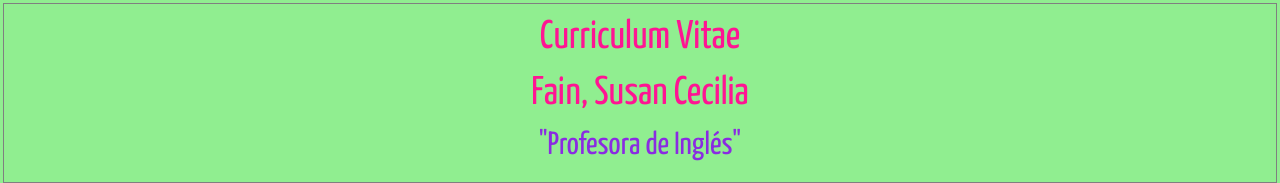
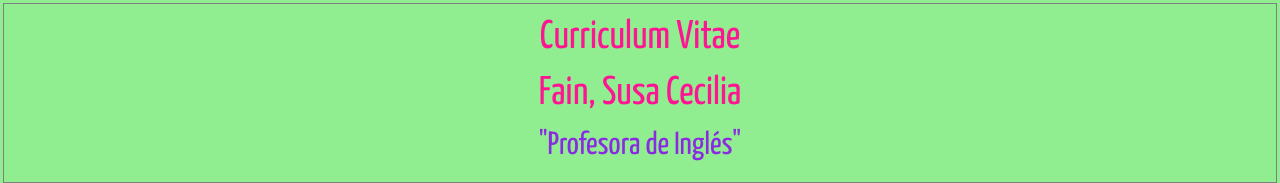
Before and after one commit to Susana2801/MyCV-presentation, a plain HTML site: page index.html in a window 1280 px wide. Shown: the top 183 px of the page. Drawn offline with nearby package versions, Linux system fonts and the light colour scheme.

Commit message:
Update index.html
buscando corregir el error 1

```diff
--- a/index.html
+++ b/index.html
@@ -31,7 +31,7 @@
       <body>
         <header>
           <h1> Curriculum Vitae </h1>
-          <h1> Fain, Susan Cecilia </h1>
+          <h1> Fain, Susa Cecilia </h1>
           <h2 id="subtitle">"Profesora de Inglés"</h2>
 
         </header>
```
